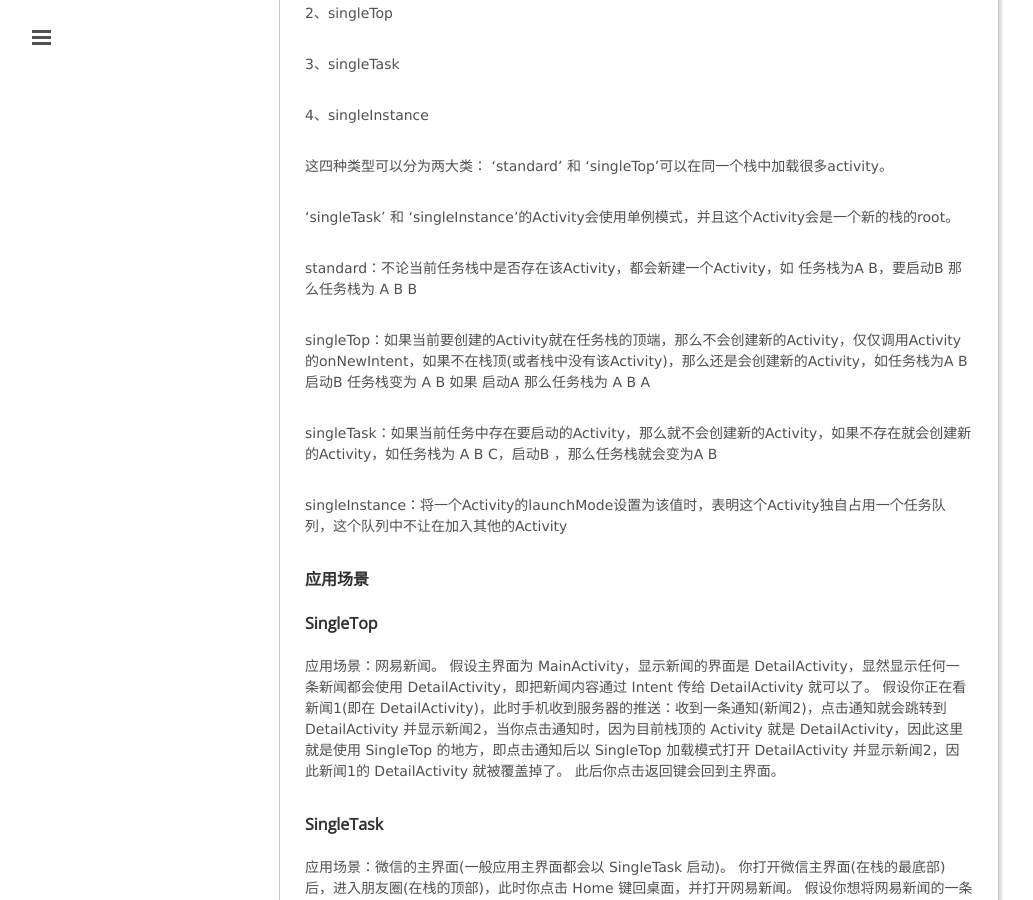
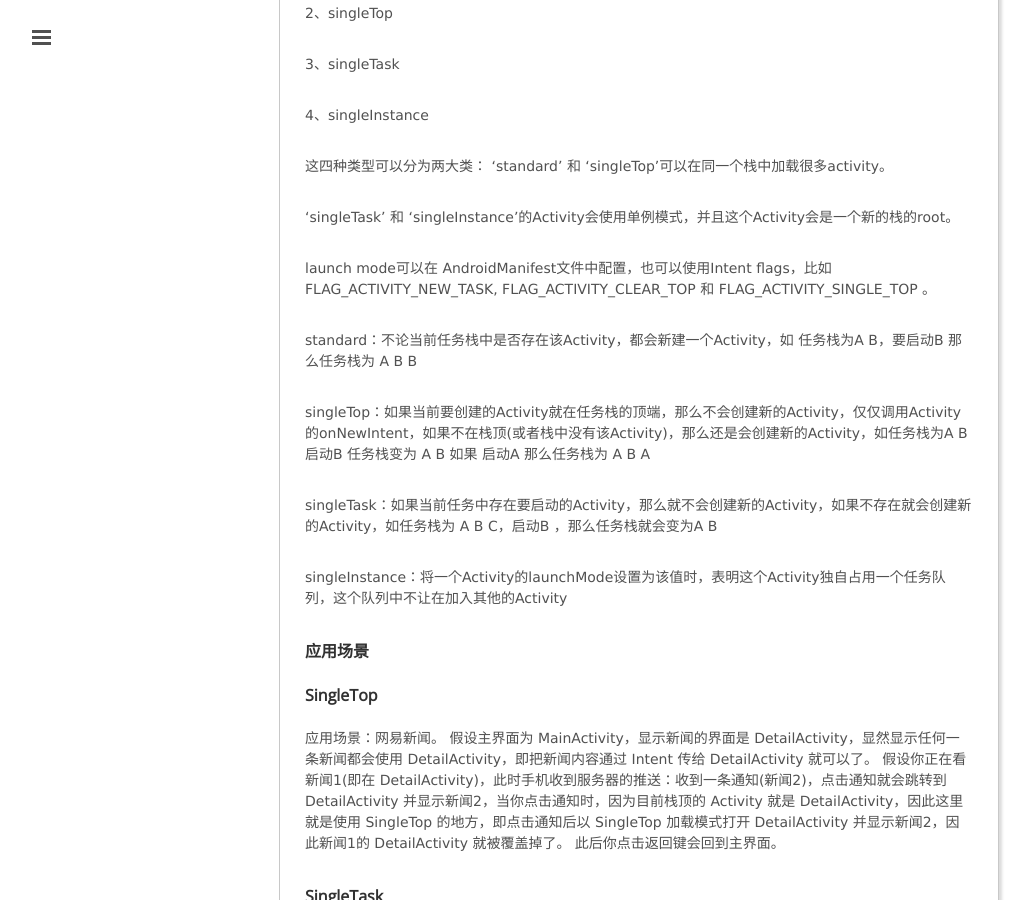
Before and after one commit to mxn21/mxn21.github.io, a Jekyll site: the page built from _posts/2015-7-3-activity LaunchMode 应用场景.md, in a window 1280 px wide and 900 px high, scrolled down 556 px. Shown: the whole window, without its empty margins (1-1034 px from the left). Built offline with Jekyll 4.4.1, drawn with Linux system fonts in a browser that asks for light colours; Markdown is read by kramdown in place of the engine named in the settings; comment, search, counter and statistics services are not loaded.

Commit message:
1111
111

```diff
--- a/_posts/2015-7-3-activity LaunchMode 应用场景.md
+++ b/_posts/2015-7-3-activity LaunchMode 应用场景.md
@@ -27,7 +27,8 @@
 
 'singleTask' 和 'singleInstance'的Activity会使用单例模式，并且这个Activity会是一个新的栈的root。
 
-
+launch mode可以在 AndroidManifest文件中配置，也可以使用Intent flags，比如FLAG_ACTIVITY_NEW_TASK,
+FLAG_ACTIVITY_CLEAR_TOP 和 FLAG_ACTIVITY_SINGLE_TOP 。
 
 
 
@@ -38,6 +39,8 @@
 singleTask：如果当前任务中存在要启动的Activity，那么就不会创建新的Activity，如果不存在就会创建新的Activity，如任务栈为 A B C，启动B ，那么任务栈就会变为A B
 
 singleInstance：将一个Activity的launchMode设置为该值时，表明这个Activity独自占用一个任务队列，这个队列中不让在加入其他的Activity
+
+
 
 
 ### 应用场景
```
